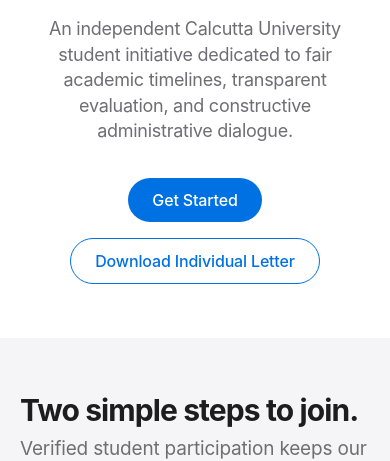
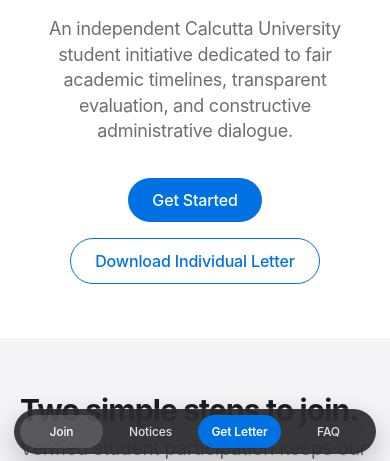
Before and after one commit to cuunitedstudents/cuunitedstudents.github.io, a plain HTML site: page index.html in a window 390 px wide. Shown: the part 376-837 px from the top of the page. Drawn offline with Linux system fonts and the light colour scheme.

Commit message:
index.html

```diff
--- a/index.html
+++ b/index.html
@@ -2,7 +2,7 @@
 <html lang="en">
 <head>
   <meta charset="UTF-8" />
-  <meta name="viewport" content="width=device-width, initial-scale=1.0" />
+  <meta name="viewport" content="width=device-width, initial-scale=1.0, viewport-fit=cover" />
   <title>CU United — The Voice of Students</title>
   <meta name="description" content="An independent, 100% apolitical Calcutta University student collective dedicated to fair academic timelines, transparent FSI & Review evaluation, and constructive administrative dialogue." />
 
@@ -21,7 +21,7 @@
   <meta property="og:image:width" content="1024" />
   <meta property="og:image:height" content="1024" />
 
-  <!-- Twitter / X Large Preview Card -->
+  <!-- Twitter / X Preview Card -->
   <meta name="twitter:card" content="summary" />
   <meta name="twitter:title" content="CU United — The Voice of Students" />
   <meta name="twitter:description" content="100% Apolitical Calcutta University Student Collective. Official portal, notices, and roll-number-verified representation letters." />
@@ -231,6 +231,7 @@
     /* Section Containers */
     .section-band {
       padding: 80px 22px;
+      scroll-margin-top: 52px;
     }
 
     .section-band.gray {
@@ -500,6 +501,7 @@
       padding: 40px 32px;
       text-align: center;
       box-shadow: 0 4px 24px rgba(0, 0, 0, 0.04);
+      scroll-margin-top: 68px;
     }
 
     .lookup-panel h3 {
@@ -683,6 +685,11 @@
       gap: 12px;
     }
 
+    /* Mobile Sticky Action Bar (Hidden on Desktop) */
+    .mobile-dock {
+      display: none;
+    }
+
     /* Scroll Reveal Animation */
     .reveal {
       opacity: 0;
@@ -701,6 +708,53 @@
       .hero { padding: 56px 20px 54px; }
       .section-band { padding: 56px 20px; }
       .faq-item summary { font-size: 16px; padding: 18px 2px; }
+
+      footer {
+        padding-bottom: calc(96px + env(safe-area-inset-bottom));
+      }
+
+      .mobile-dock {
+        display: flex;
+        align-items: center;
+        justify-content: space-between;
+        gap: 6px;
+        position: fixed;
+        left: 14px;
+        right: 14px;
+        bottom: calc(14px + env(safe-area-inset-bottom));
+        z-index: 120;
+        padding: 6px;
+        border-radius: var(--radius-pill);
+        background: rgba(29, 29, 31, 0.86);
+        backdrop-filter: saturate(180%) blur(20px);
+        -webkit-backdrop-filter: saturate(180%) blur(20px);
+        box-shadow: 0 10px 30px rgba(0, 0, 0, 0.24), 0 0 0 1px rgba(255, 255, 255, 0.12);
+      }
+
+      .dock-item {
+        flex: 1;
+        text-align: center;
+        padding: 9px 6px;
+        border-radius: var(--radius-pill);
+        font-size: 12px;
+        font-weight: 500;
+        letter-spacing: -0.01em;
+        color: rgba(255, 255, 255, 0.85);
+        text-decoration: none;
+        transition: background 0.2s ease, color 0.2s ease;
+        white-space: nowrap;
+      }
+
+      .dock-item.active {
+        background: rgba(255, 255, 255, 0.16);
+        color: #ffffff;
+      }
+
+      .dock-item.primary {
+        background: var(--accent-blue);
+        color: #ffffff;
+        font-weight: 600;
+      }
     }
   </style>
 </head>
@@ -1026,6 +1080,14 @@
     </div>
   </footer>
 
+  <!-- Mobile Sticky Action Bar -->
+  <nav class="mobile-dock" aria-label="Mobile Quick Navigation">
+    <a href="#join" class="dock-item" data-target="join">Join</a>
+    <a href="#notices" class="dock-item" data-target="notices">Notices</a>
+    <a href="#letters" class="dock-item primary" data-target="letters">Get Letter</a>
+    <a href="#faq" class="dock-item" data-target="faq">FAQ</a>
+  </nav>
+
   <script>
     // Smooth scroll-reveal observer
     const observer = new IntersectionObserver((entries) => {
@@ -1037,6 +1099,26 @@
     }, { threshold: 0.1 });
 
     document.querySelectorAll(".reveal").forEach((el) => observer.observe(el));
+
+    // Highlight active section in Mobile Sticky Action Bar
+    const dockLinks = document.querySelectorAll(".mobile-dock .dock-item:not(.primary)");
+    const sectionIds = ["join", "notices", "faq"];
+
+    window.addEventListener("scroll", () => {
+      const scrollPos = window.scrollY + window.innerHeight * 0.45;
+      let currentId = "";
+
+      sectionIds.forEach((id) => {
+        const section = document.getElementById(id);
+        if (section && section.offsetTop <= scrollPos) {
+          currentId = id;
+        }
+      });
+
+      dockLinks.forEach((link) => {
+        link.classList.toggle("active", link.getAttribute("data-target") === currentId);
+      });
+    }, { passive: true });
 
     // Roll-number lookup via JSONP
     const WEB_APP_URL = "https://script.google.com/macros/s/AKfycbxUdN_htoLupvt5RCnpWmAKo23oNeGCYc0AVfGlZfZhr5BUSNrGTQ-_QWfUDb8mYfGh/exec";
```
